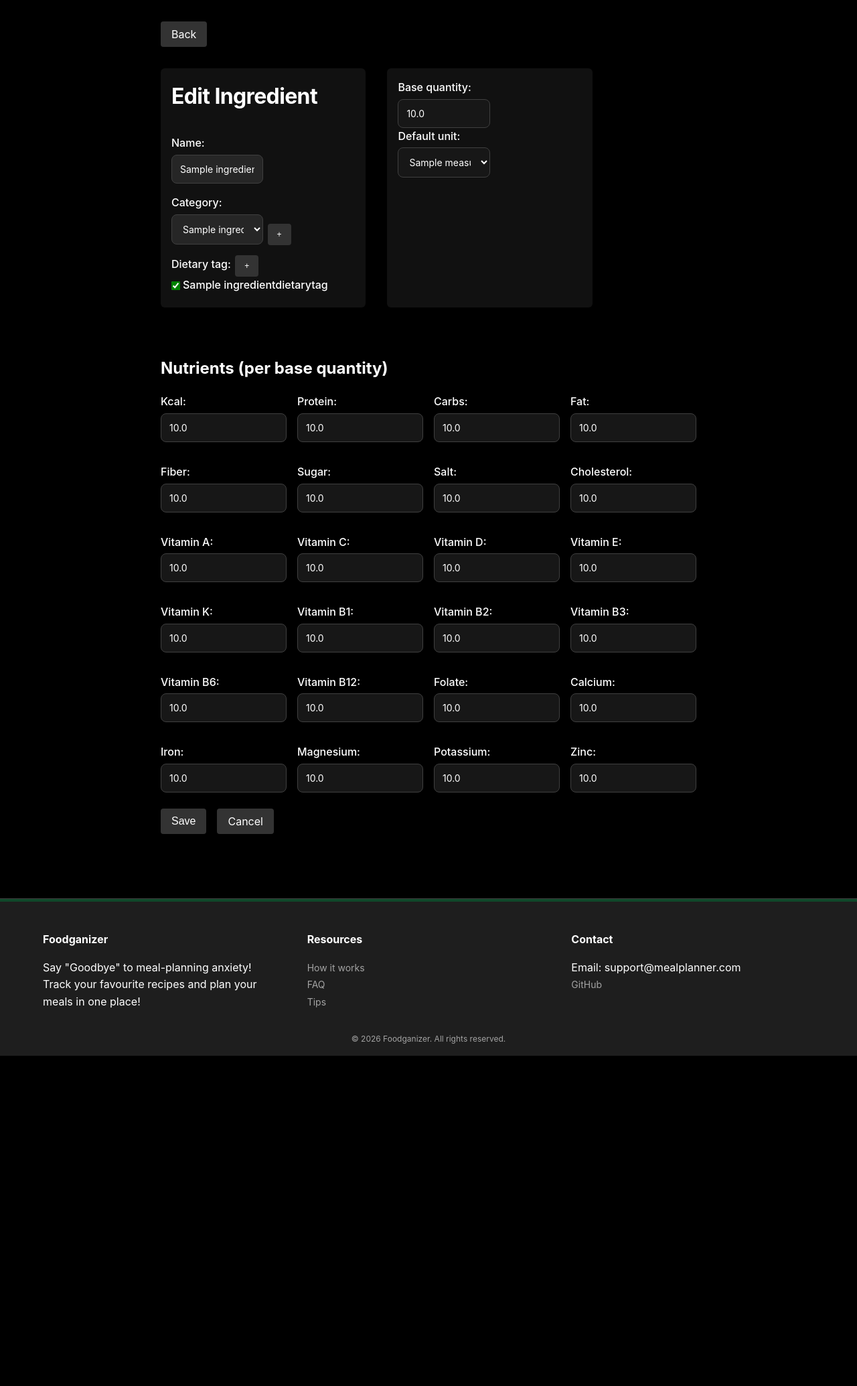
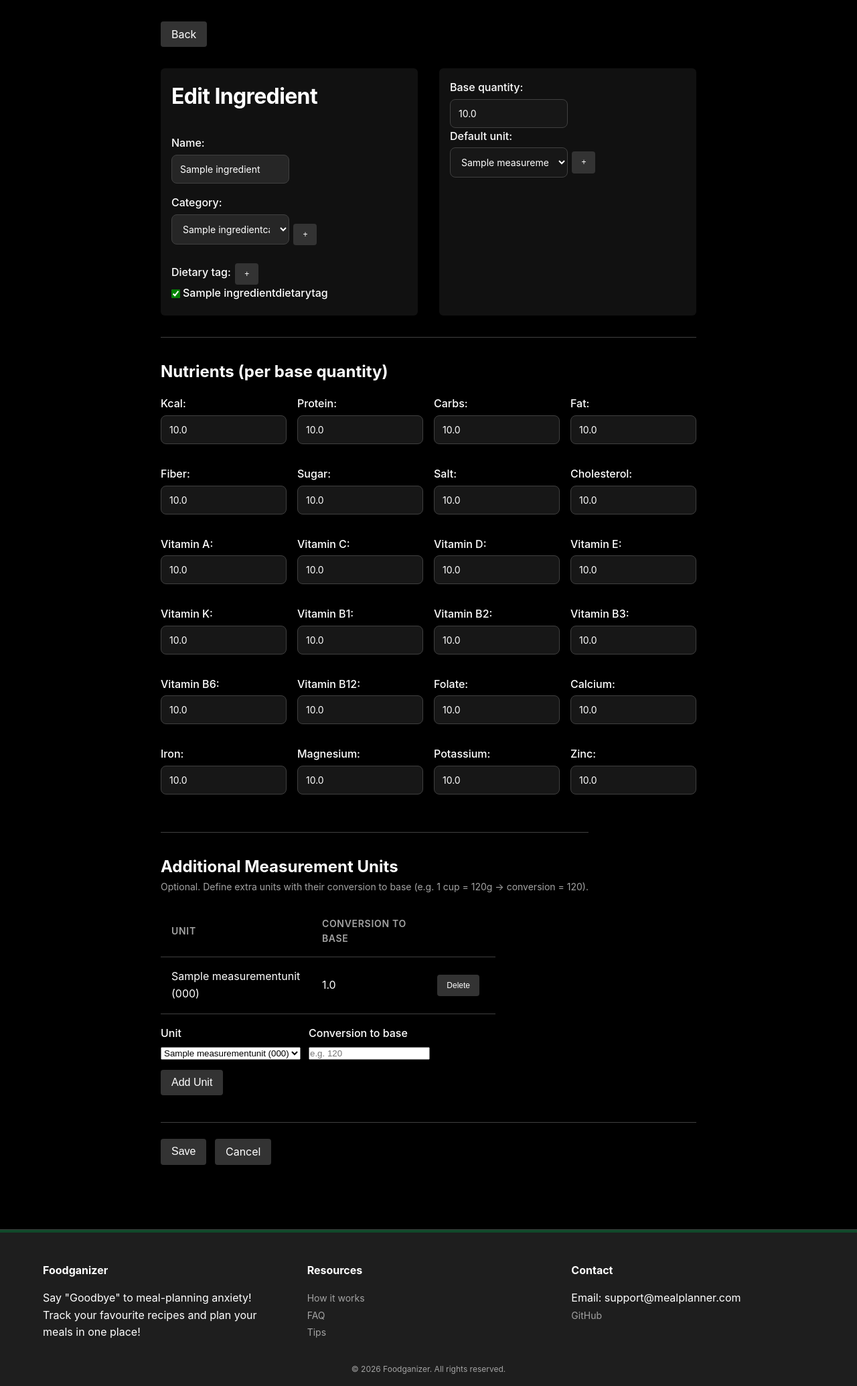
Before and after one commit to YoanaBast/healthy_meals, a Django app: page /ingredients/1/edit/ in a window 1280 px wide. Shown: the part 91-2160 px from the top of the page at 67% size. Before the commit the page ends 1667 px from the top, so only its background shows below. Run offline with Django 5.2, Linux system fonts and the light colour scheme; tables that the repository leaves empty hold one stand-in row (values such as "Sample post"); parts of the project's set-up code (start-up, migrations or seed data) failed here and were passed over.

Commit message:
addedd all units options to the ingredient edit/add menu

```diff
--- a/core/templates/core/_quick_add_modal.html
+++ b/core/templates/core/_quick_add_modal.html
@@ -5,8 +5,7 @@
         background:#1e1e2e; border:1px solid #444; border-radius:8px;
         padding:2rem; min-width:320px; max-width:420px; width:90%;">
         <h3 id="modal-title" style="margin-top:0;">Add New</h3>
-        <input id="modal-input" type="text" placeholder="Enter name..."
-               style="width:100%; box-sizing:border-box; margin-bottom:1rem;">
+        <div id="modal-fields"></div>
         <div id="modal-error" style="color:#ff6b6b; margin-bottom:0.75rem; display:none;"></div>
         <div style="display:flex; gap:0.5rem; justify-content:flex-end;">
             <button class="btn btn-danger" onclick="closeQuickModal()">Cancel</button>
@@ -18,20 +17,34 @@
 <script>
 let _modalUrl = '';
 let _targetSelect = null;
+let _modalFields = [];
 
 function getCookie(name) {
     const match = document.cookie.match(new RegExp('(^|;\\s*)' + name + '=([^;]*)'));
     return match ? decodeURIComponent(match[2]) : '';
 }
 
-function openQuickModal(title, url, selectId) {
+// fields = [{key, placeholder}]
+function openQuickModal(title, url, selectId, fields) {
     _modalUrl = url;
-    _targetSelect = document.getElementById(selectId);
+    _targetSelect = selectId ? document.getElementById(selectId) : null;
+    _modalFields = fields || [{key: 'name', placeholder: 'Enter name...'}];
+
     document.getElementById('modal-title').textContent = title;
-    document.getElementById('modal-input').value = '';
     document.getElementById('modal-error').style.display = 'none';
+
+    const container = document.getElementById('modal-fields');
+    container.innerHTML = '';
+    _modalFields.forEach((f, i) => {
+        const input = document.createElement('input');
+        input.id = `modal-field-${f.key}`;
+        input.placeholder = f.placeholder || f.key;
+        input.style = 'width:100%; box-sizing:border-box; margin-bottom:0.75rem;';
+        container.appendChild(input);
+    });
+
     document.getElementById('quick-add-modal').style.display = 'flex';
-    setTimeout(() => document.getElementById('modal-input').focus(), 50);
+    setTimeout(() => document.getElementById(`modal-field-${_modalFields[0].key}`).focus(), 50);
 }
 
 function closeQuickModal() {
@@ -39,47 +52,45 @@ function closeQuickModal() {
 }
 
 async function submitQuickModal() {
-    const name = document.getElementById('modal-input').value.trim();
     const errorEl = document.getElementById('modal-error');
-    if (!name) {
-        errorEl.textContent = 'Name cannot be empty.';
+    const body = {};
+    for (const f of _modalFields) {
+        const val = document.getElementById(`modal-field-${f.key}`).value.trim();
+        if (!val) {
+            errorEl.textContent = `${f.placeholder || f.key} cannot be empty.`;
             errorEl.style.display = 'block';
             return;
+        }
+        body[f.key] = val;
     }
 
     const res = await fetch(_modalUrl, {
         method: 'POST',
-        headers: {
-            'Content-Type': 'application/json',
-            'X-CSRFToken': getCookie('csrftoken')
-        },
-        body: JSON.stringify({ name })
+        headers: { 'Content-Type': 'application/json', 'X-CSRFToken': getCookie('csrftoken') },
+        body: JSON.stringify(body)
     });
 
     const data = await res.json();
-
     if (!res.ok) {
         errorEl.textContent = data.error || JSON.stringify(data);
         errorEl.style.display = 'block';
         return;
     }
 
+    if (_targetSelect) {
         if (_targetSelect.tagName === 'SELECT') {
             const opt = new Option(data.name, data.id, true, true);
             _targetSelect.add(opt);
             opt.selected = true;
         } else {
-        const index = _targetSelect.querySelectorAll('li').length; // next index
+            const index = _targetSelect.querySelectorAll('li').length;
             const li = document.createElement('li');
             li.innerHTML = `<label for="id_dietary_tag_${index}">
-            <input type="checkbox"
-                   name="dietary_tag"
-                   value="${data.id}"
-                   id="id_dietary_tag_${index}"
-                   checked>
+                <input type="checkbox" name="dietary_tag" value="${data.id}" id="id_dietary_tag_${index}" checked>
                 ${data.name}
             </label>`;
             _targetSelect.appendChild(li);
+        }
     }
 
     closeQuickModal();
@@ -89,7 +100,9 @@ document.getElementById('quick-add-modal').addEventListener('click', function(e)
     if (e.target === this) closeQuickModal();
 });
 
-document.getElementById('modal-input').addEventListener('keydown', function(e) {
-    if (e.key === 'Enter') submitQuickModal();
+document.addEventListener('keydown', function(e) {
+    if (e.key === 'Enter' && document.getElementById('quick-add-modal').style.display === 'flex') {
+        submitQuickModal();
+    }
 });
 </script>
--- a/ingredients/templates/ingredients/edit_ingredient.html
+++ b/ingredients/templates/ingredients/edit_ingredient.html
@@ -10,51 +10,58 @@
     </div>
 </div>
 
+<div class="container-content">
 
-<div class="container-content">
+    <!-- MAIN EDIT FORM -->
+    <form method="POST" id="edit-ingredient-form">
+        {% csrf_token %}
+
         <div class="grid-container">
             <div class="grid-item info">
+                <h2 class="section-title" style="margin-bottom:2rem;">Edit Ingredient</h2>
 
-    <div class="section-header" style="display:flex; justify-content:space-between; align-items:center; margin-bottom:2rem;">
-            <h2 class="section-title">Edit Ingredient</h2>
+                {{ form.name.label_tag }}
+                {{ form.name }}
 
-    </div>
-
-    <form method="POST">
-        {% csrf_token %}
-
-        <!-- Basic fields -->
-        <div class="basic-fields">
-            {{ form.name.label_tag }} {{ form.name }}
                 {{ form.category.label_tag }}
                 <div style="display:flex; align-items:center; gap:0.4rem;">
                     {{ form.category }}
-    <button type="button" class="btn btn-small" title="Add new category"
+                    <button type="button" class="btn btn-small"
                         onclick="openQuickModal('Add Category', '{% url "add_category_ajax" %}', 'id_category')">+</button>
                 </div>
 
-                    <div style="display:flex; align-items:center; gap:0.4rem;">
+                <div style="display:flex; align-items:center; gap:0.4rem; margin-top:0.75rem;">
                     {{ form.dietary_tag.label_tag }}
-                        <button type="button" class="btn btn-small" title="Add new dietary tag"
+                    <button type="button" class="btn btn-small"
                         onclick="openQuickModal('Add Dietary Tag', '{% url "add_dietary_tag_ajax" %}', 'id_dietary_tag')">+</button>
                 </div>
                 {{ form.dietary_tag }}
             </div>
-        </div>
+
             <div class="grid-item info">
+                {{ form.base_quantity.label_tag }}
+                {{ form.base_quantity }}
 
-            <div class="basic-fields">
-
-            {{ form.base_quantity.label_tag }} {{ form.base_quantity }}
-            {{ form.default_unit.label_tag }} {{ form.default_unit }}
+                {{ form.default_unit.label_tag }}
+                <div style="display:flex; align-items:center; gap:0.4rem;">
+                    {{ form.default_unit }}
+                    <button type="button" class="btn btn-small"
+                        onclick="openQuickModal(
+                            'Create Measurement Unit',
+                            '{% url "add_measurement_unit_ajax" %}',
+                            'id_default_unit',
+                            [{key:'code', placeholder:'Code (e.g. g, ml, pc)'},
+                             {key:'name_singular', placeholder:'Singular (e.g. gram)'},
+                             {key:'name_plural', placeholder:'Plural (e.g. grams)'}]
+                        )">+</button>
                 </div>
             </div>
         </div>
 
-<!-- Nutrients editable -->
-
-        <h2 style="margin-top: 2rem;">Nutrients (per base quantity)</h2>
-        <div class="nutrients-grid" style="display:grid; grid-template-columns: repeat(4, 1fr); gap:1rem;">
+        <!-- Nutrients -->
+        <div style="margin-top:2rem; padding-top:2rem; border-top:1px solid var(--border);">
+            <h2>Nutrients (per base quantity)</h2>
+            <div class="nutrients-grid" style="display:grid; grid-template-columns: repeat(4, 1fr); gap:1rem; margin-top:1rem;">
                 {% for field in form.visible_fields %}
                     {% if "base_quantity_" in field.name %}
                     <div class="form-group">
@@ -63,13 +70,76 @@
                     </div>
                     {% endif %}
                 {% endfor %}
+            </div>
+        </div>
+
+    </form>
+
+    <!-- ADDITIONAL UNITS -->
+    <div style="margin-top:2rem; padding-top:2rem; border-top:1px solid var(--border);">
+        <h2>Additional Measurement Units</h2>
+        <p style="color:var(--text-secondary); font-size:0.875rem; margin-bottom:1rem;">
+            Optional. Define extra units with their conversion to base (e.g. 1 cup = 120g → conversion = 120).
+        </p>
+
+        {% if ingredient.measurement_units.all %}
+        <table class="data-table" style="max-width:500px; margin-bottom:1rem;">
+            <thead>
+                <tr>
+                    <th>Unit</th>
+                    <th>Conversion to base</th>
+                    <th></th>
+                </tr>
+            </thead>
+            <tbody>
+                {% for imu in ingredient.measurement_units.all %}
+                <tr>
+                    <td>{{ imu.unit.name_singular }} ({{ imu.unit.code }})</td>
+                    <td>{{ imu.conversion_to_base }}</td>
+                    <td>
+                        <form method="post" action="{% url 'delete_measurement_unit' imu.id %}">
+                            {% csrf_token %}
+                            <button type="submit" class="btn btn-danger btn-small">Delete</button>
+                        </form>
+                    </td>
+                </tr>
+                {% endfor %}
+            </tbody>
+        </table>
+        {% else %}
+            <p style="color:var(--text-secondary); font-style:italic; margin-bottom:1rem;">None added yet.</p>
+        {% endif %}
+
+        <form method="post" action="{% url 'add_measurement_unit' ingredient.id %}">
+            {% csrf_token %}
+            <div style="display:flex; gap:0.75rem; align-items:flex-end; flex-wrap:wrap; max-width:500px;">
+                <div>
+                    <label>Unit</label>
+                    <select name="unit">
+                        {% for mu in all_units %}
+                            <option value="{{ mu.id }}">{{ mu.name_singular }} ({{ mu.code }})</option>
+                        {% endfor %}
+                    </select>
+                </div>
+                <div>
+                    <label>Conversion to base</label>
+                    <input type="number" name="conversion_to_base" step="0.0001" placeholder="e.g. 120">
+                </div>
+                <button type="submit" class="btn">Add Unit</button>
+            </div>
+        </form>
+    </div>
+
+
+<!-- SAVE / CANCEL at the very bottom -->
+<div style="clear:both; width:100%; margin-top:2rem; padding-top:1.5rem; border-top:1px solid var(--border);">
+    <button type="submit" form="edit-ingredient-form" class="btn">Save</button>
+    <a href="javascript:history.back()" class="btn btn-danger">Cancel</a>
+</div>
+
 
 </div>
-        <button type="submit" class="btn" >Save</button>
-        <a href="javascript:history.back()" class="btn btn-danger">Cancel</a>
-    </form>
 
-</div>
 {% include 'core/_quick_add_modal.html' %}
 
 {% endblock %}
--- a/ingredients/urls.py
+++ b/ingredients/urls.py
@@ -25,4 +25,7 @@ urlpatterns = [
     path('<int:ingredient_id>/', include(ingredient_detail_patterns)),
     path('ajax/add-category/', views.add_category_ajax, name='add_category_ajax'),
     path('ajax/add-dietary-tag/', views.add_dietary_tag_ajax, name='add_dietary_tag_ajax'),
+    path('ajax/add-measurement-unit/', views.add_measurement_unit_ajax, name='add_measurement_unit_ajax'),
+    path('<int:ingredient_id>/add-unit/', views.add_measurement_unit, name='add_measurement_unit'),
+    path('delete-unit/<int:imu_id>/', views.delete_measurement_unit, name='delete_measurement_unit'),
 ]
--- a/ingredients/views.py
+++ b/ingredients/views.py
@@ -7,7 +7,7 @@ from django.http import JsonResponse
 from django.shortcuts import render, get_object_or_404, redirect
 from django.urls import reverse
 
-from .models import Ingredient, IngredientMeasurementUnit, IngredientCategory, IngredientDietaryTag
+from .models import Ingredient, IngredientMeasurementUnit, IngredientCategory, IngredientDietaryTag, MeasurementUnit
 from .forms import IngredientAddForm, IngredientEditForm
 
 
@@ -44,18 +44,25 @@ def add_ingredient(request):
             try:
                 ingredient.save()
                 form.save_m2m()
-                return redirect('manage_ingredients')
+
+                if ingredient.default_unit:
+                    IngredientMeasurementUnit.objects.get_or_create(
+                        ingredient=ingredient,
+                        unit=ingredient.default_unit,
+                        defaults={'conversion_to_base': 1}
+                    )
+
+                # Redirect to edit so user can add extra units immediately
+                return redirect('edit_ingredient', ingredient_id=ingredient.id)
             except IntegrityError:
                 messages.error(request, f'"{ingredient.name}" already exists.')
         else:
-            # Form invalid — check if it's specifically a duplicate name error
             name_errors = form.errors.get('name', [])
             if any('already exists' in e for e in name_errors):
                 name = request.POST.get('name', '').strip().lower()
                 messages.error(request, f'"{name}" already exists.')
 
     return render(request, 'ingredients/add_ingredient.html', {'form': form})
-
 
 def edit_ingredient(request, ingredient_id):
     default_url = reverse('manage_ingredients')
@@ -69,6 +76,15 @@ def edit_ingredient(request, ingredient_id):
             try:
                 ingredient.save()
                 form.save_m2m()
+
+                # Ensure IngredientMeasurementUnit exists for default unit
+                if ingredient.default_unit:
+                    IngredientMeasurementUnit.objects.get_or_create(
+                        ingredient=ingredient,
+                        unit=ingredient.default_unit,
+                        defaults={'conversion_to_base': 1}
+                    )
+
             except IntegrityError:
                 messages.error(request, f'"{ingredient.name}" already exists.')
                 return render(request, "ingredients/edit_ingredient.html", {
@@ -76,6 +92,7 @@ def edit_ingredient(request, ingredient_id):
                     "ingredient": ing,
                     "nutrients": Ingredient.NUTRIENTS,
                     'default_url': default_url,
+                    'all_units': MeasurementUnit.objects.all().order_by('name_singular'),
                 })
             return redirect('manage_ingredients')
         else:
@@ -91,52 +108,43 @@ def edit_ingredient(request, ingredient_id):
         "ingredient": ing,
         "nutrients": Ingredient.NUTRIENTS,
         'default_url': default_url,
+        'all_units': MeasurementUnit.objects.all().order_by('name_singular'),
     }
     return render(request, "ingredients/edit_ingredient.html", context)
 
 
+def ingredient_detail(request, ingredient_id):
+    ingredient = get_object_or_404(Ingredient, pk=ingredient_id)
+    default_imu = ingredient.measurement_units.filter(unit=ingredient.default_unit).first()
 
-def ingredient_detail(request, ingredient_id):
-
-    ingredient = get_object_or_404(Ingredient, pk=ingredient_id)
-    unit_name = ingredient.default_unit
-
+    selected_imu = default_imu
     quantity = ingredient.base_quantity
-
-    nutrients_dict  = ingredient.get_nutrients_dict(
-        ingredient_unit=ingredient.default_unit,
-        quantity=quantity
-    )
 
     if request.method == "POST":
         selected_unit_id = request.POST.get("unit")
-        quantity = float(request.POST.get("quantity", 0))
+        quantity = float(request.POST.get("quantity", ingredient.base_quantity))
+        if selected_unit_id:
+            selected_imu = get_object_or_404(IngredientMeasurementUnit, id=selected_unit_id)
 
-        if selected_unit_id and quantity:
-            selected_unit = IngredientMeasurementUnit.objects.get(id=selected_unit_id)
-            nutrients_dict  = ingredient.get_nutrients_dict(
-                ingredient_unit=selected_unit,
-                quantity=quantity
-            )
-            # print(f"nutrients {nutrients}") # dict!
-            unit_name = selected_unit.name_for_quantity(quantity)
+    nutrients_dict = ingredient.get_nutrients_dict(selected_imu, quantity) if selected_imu else {}
 
     nutrients = {
         n: f"{round(v, 2)} {ingredient.NUTRIENT_UNITS.get(n, '')}"
         for n, v in nutrients_dict.items()
     }
+
     quantity = int(quantity) if quantity == int(quantity) else quantity
+    unit_name = selected_imu.name_for_quantity(quantity) if selected_imu else "-"
 
-    context = {
+    return render(request, "ingredients/ingredient_detail.html", {
         "ingredient": ingredient,
         "unit_name": unit_name,
-        'nutrients': nutrients,
+        "nutrients": nutrients,
         "quantity": quantity,
-
-    }
-
-    return render(request, "ingredients/ingredient_detail.html", context)
-
+        "selected_imu": selected_imu,
+        "all_units": MeasurementUnit.objects.all().order_by('name_singular'),
+        "no_units_defined": not selected_imu,
+    })
 
 
 def delete_ingredient(request, ingredient_id):
@@ -170,3 +178,42 @@ def add_dietary_tag_ajax(request):
             return JsonResponse({'error': f'"{name}" already exists.'}, status=400)
         return JsonResponse({'id': obj.id, 'name': obj.name})
     return JsonResponse({'error': 'Invalid method.'}, status=405)
+
+def add_measurement_unit(request, ingredient_id):
+    ingredient = get_object_or_404(Ingredient, pk=ingredient_id)
+    if request.method == 'POST':
+        unit_id = request.POST.get('unit')
+        conversion = request.POST.get('conversion_to_base')
+        if unit_id and conversion:
+            unit = get_object_or_404(MeasurementUnit, pk=unit_id)
+            IngredientMeasurementUnit.objects.get_or_create(
+                ingredient=ingredient,
+                unit=unit,
+                defaults={'conversion_to_base': float(conversion)}
+            )
+    return redirect('edit_ingredient', ingredient_id=ingredient_id)
+
+def add_measurement_unit_ajax(request):
+    if request.method == 'POST':
+        data = json.loads(request.body)
+        code = data.get('code', '').strip().lower()
+        name_singular = data.get('name_singular', '').strip().lower()
+        name_plural = data.get('name_plural', '').strip().lower()
+        if not all([code, name_singular, name_plural]):
+            return JsonResponse({'error': 'All fields are required.'}, status=400)
+        obj, created = MeasurementUnit.objects.get_or_create(
+            code=code,
+            defaults={'name_singular': name_singular, 'name_plural': name_plural}
+        )
+        if not created:
+            return JsonResponse({'error': f'Unit with code "{code}" already exists.'}, status=400)
+        return JsonResponse({'id': obj.id, 'name': f'{obj.name_singular} ({obj.code})'})
+    return JsonResponse({'error': 'Invalid method.'}, status=405)
+
+
+def delete_measurement_unit(request, imu_id):
+    imu = get_object_or_404(IngredientMeasurementUnit, pk=imu_id)
+    ingredient_id = imu.ingredient.id
+    if request.method == 'POST':
+        imu.delete()
+    return redirect('edit_ingredient', ingredient_id=ingredient_id)
```
Also changed, not shown: docs/to_do.md (+2 -1 lines), ingredients/models.py (+2 -6 lines), ingredients/templates/ingredients/add_ingredient.html (+14 -1 lines), ingredients/templates/ingredients/ingredient_detail.html (+19 -3 lines). Lines whose indentation alone changed are shown as unchanged.
